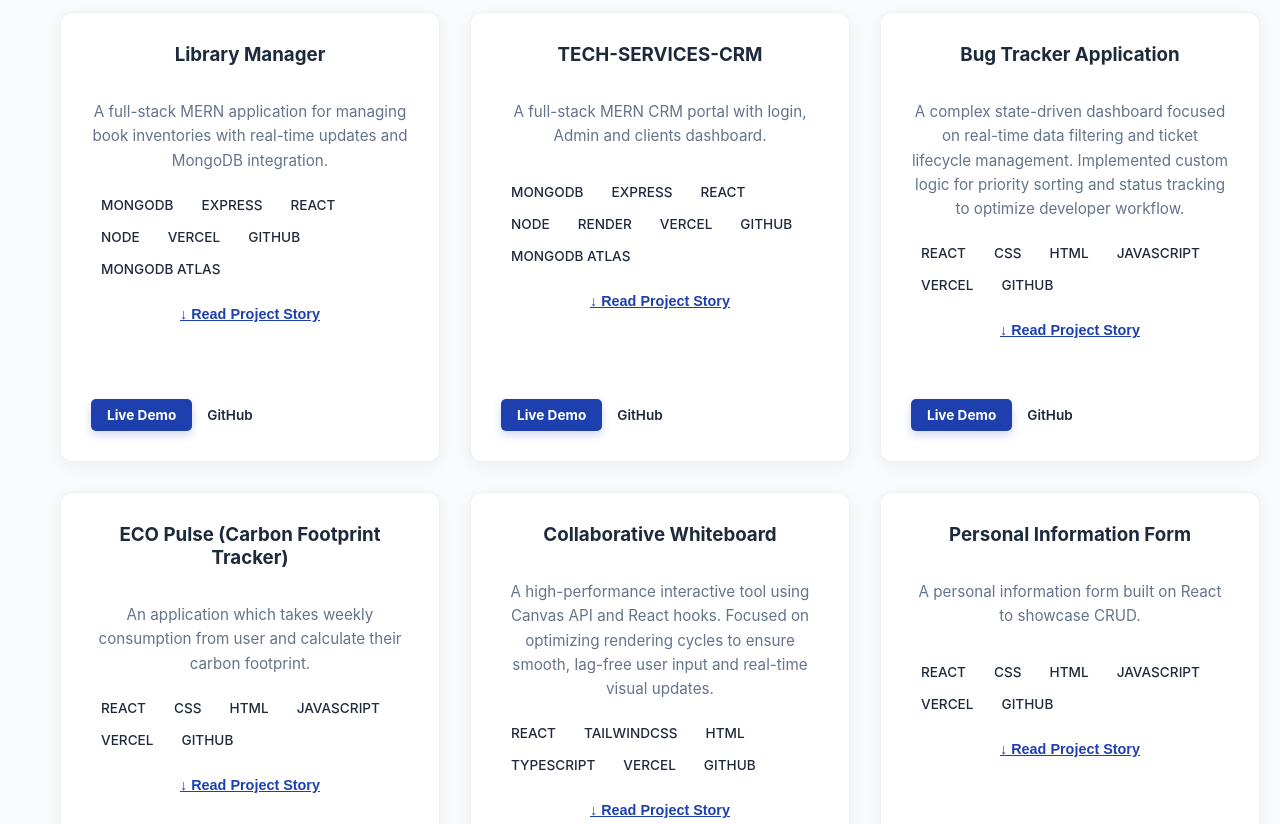
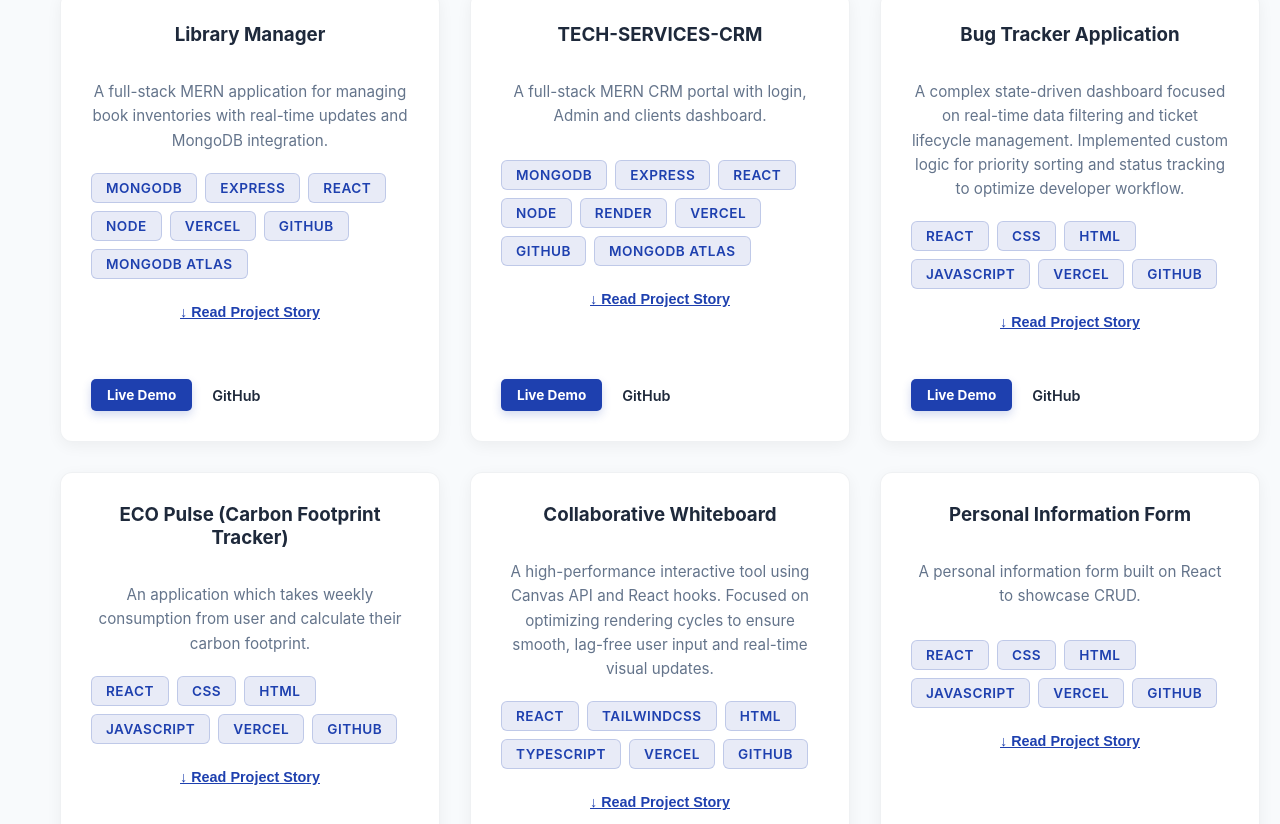
Before and after one commit to hramlk99k/my-portfolio, a React (Create React App) app: page / in a window 1280 px wide. Shown: the part 1156-1980 px from the top of the page. Built offline with nearby package versions, Linux system fonts and the light colour scheme.

Commit message:
UI: Fixed dark mode tech-stack visibility and updated About Me

```diff
--- a/src/App.css
+++ b/src/App.css
@@ -12,15 +12,16 @@
 }
 
 .dark-theme {
-  /* Dark Mode Colors */
   --bg-main: #0f172a;
-  --text-main: #f1f5f9;       /* Fixes invisible text */
+  --text-main: #f1f5f9;
   --card-bg: #1e293b;
   --footer-bg: #020617;
-  --tech-bg: rgba(51, 65, 85, 0.5); /* Muted semi-transparent slate */
-  --tech-text: #94a3b8;           /* Muted text color */
-  --tech-border: #334155;         /* Subtle border */
-  --accent: #38bdf8;    /* Darker Navy for footer (Separated) */
+
+  /* FIX THESE FOR THE BOXES */
+  --tech-bg: rgba(30, 64, 175, 0.2); /* Deeper blue tint for dark mode */
+  --tech-text: #38bdf8;             /* Bright sky blue for text */
+  --tech-border: #334155;           /* Slate border */
+  --accent: #38bdf8;
 }
 
 /* --- CV BUTTON & HOVER --- */
@@ -36,7 +37,13 @@
   border: none;
   cursor: pointer;
 }
-
+.card-links {
+  display: flex;
+  align-items: center; /* This centers them vertically relative to each other */
+  gap: 20px;           /* Proper spacing between button and link */
+  margin-top: auto;    /* Pushes links to the bottom of the card */
+  padding-top: 10px;
+}
 .cv-button:hover {
   background-color: var(--btn-hover);    /* Changes color on hover */
   transform: translateY(-3px);           /* Lifts button up */
@@ -89,16 +96,6 @@ body, .app-container {
   margin-bottom: 25px;
 }
 
-.tech-badge {
-  background-color: rgba(30, 64, 175, 0.1); /* Very light blue */
-  color: var(--primary-blue);
-  padding: 4px 10px;
-  border-radius: 4px;
-  font-size: 0.75rem;
-  font-weight: 600;
-  text-transform: uppercase;
-  border: 1px solid rgba(30, 64, 175, 0.2);
-}
 /* Container for your tech chips */
 .tech-container {
   display: flex;
@@ -108,29 +105,31 @@ body, .app-container {
 }
 
 /* The individual tech badge */
-.tech-badge {
-  background-color: var(--tech-bg);
-  color: var(--text-main); /* Keep text readable */
-  border: 1px solid var(--tech-border);
-  padding: 4px 10px;
+/* This replaces ALL .tech-badge and .skill-item blocks */
+.tech-badge, .skill-item {
+  display: inline-block;
+  padding: 6px 14px;
   border-radius: 6px;
   font-size: 0.85rem;
-  font-weight: 500;
-  transition: all 0.2s ease;
+  font-weight: 600;
+  text-transform: uppercase;
+  letter-spacing: 0.5px;
+  transition: all 0.3s ease;
+
+  /* Use variables with fallbacks for Light Mode */
+  background-color: var(--tech-bg, rgba(30, 64, 175, 0.1));
+  color: var(--accent, var(--primary-blue));
+  border: 1px solid var(--tech-border, rgba(30, 64, 175, 0.2));
+
+  cursor: default;
 }
 
-/* Hover effect: Subtle glow instead of changing the whole color */
-.tech-badge:hover {
-  border-color: var(--accent);
-  background-color: rgba(56, 189, 248, 0.1); /* Light blue tint */
-  color: var(--accent);
+/* Hover Effect for the boxes */
+.tech-badge:hover, .skill-item:hover {
   transform: translateY(-2px);
-}
-.card-links {
-  display: flex;
-  align-items: center;
-  gap: 15px;
-  margin-top: auto; /* Pushes links to the bottom of the card */
+  border-color: var(--accent, var(--primary-blue));
+  background-color: rgba(56, 189, 248, 0.15); /* Subtle glow */
+  box-shadow: 0 4px 12px rgba(0, 0, 0, 0.1);
 }
 
 /* Reusing your blue button style but smaller for cards */
@@ -142,9 +141,12 @@ body, .app-container {
 .github-link {
   color: var(--text-main);
   text-decoration: none;
-  font-size: 0.85rem;
+  font-size: 0.9rem;   /* Slightly larger for better balance */
   font-weight: 600;
+  display: inline-flex;
+  align-items: center;
   transition: color 0.2s;
+  height: fit-content;
 }
 
 .github-link:hover {
```
